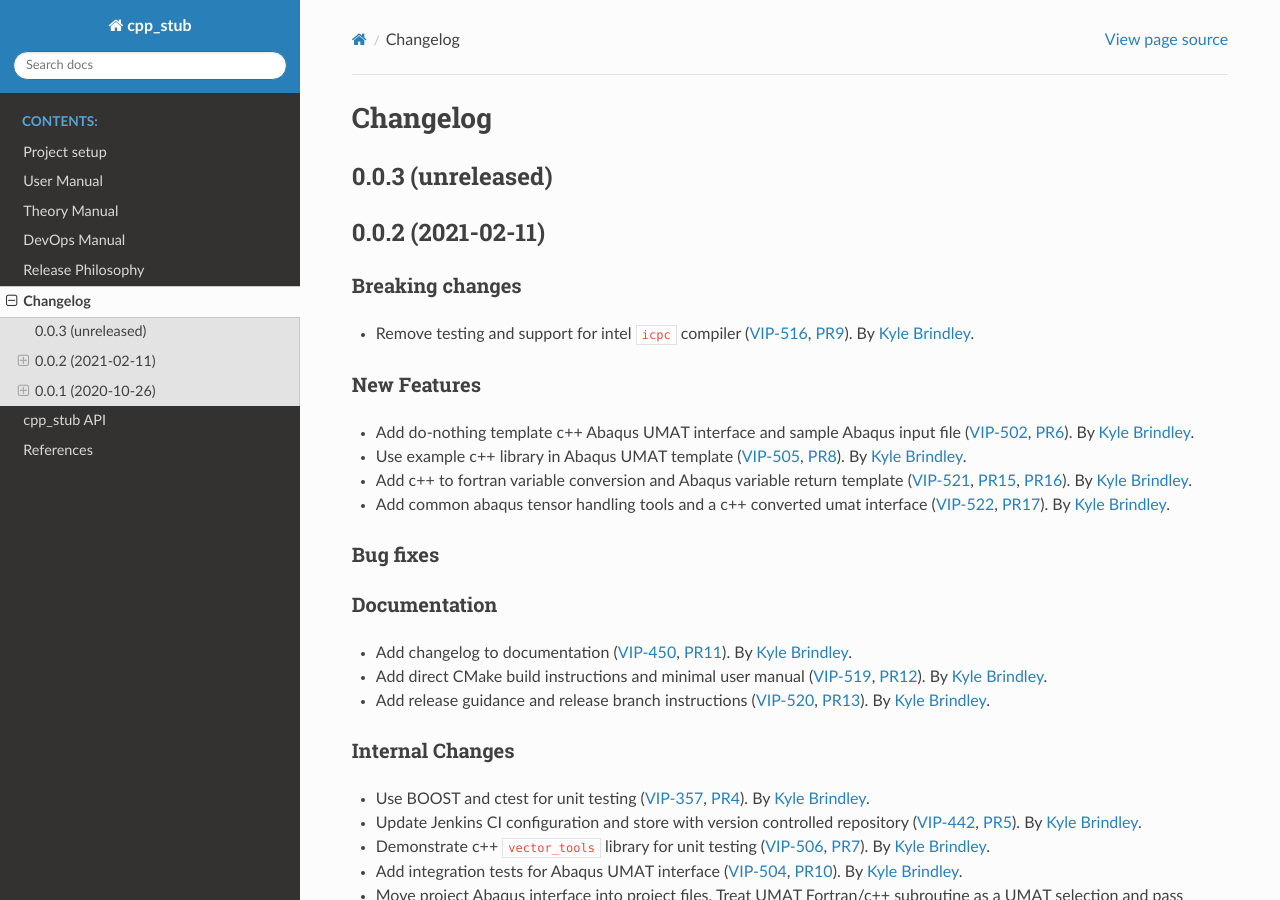
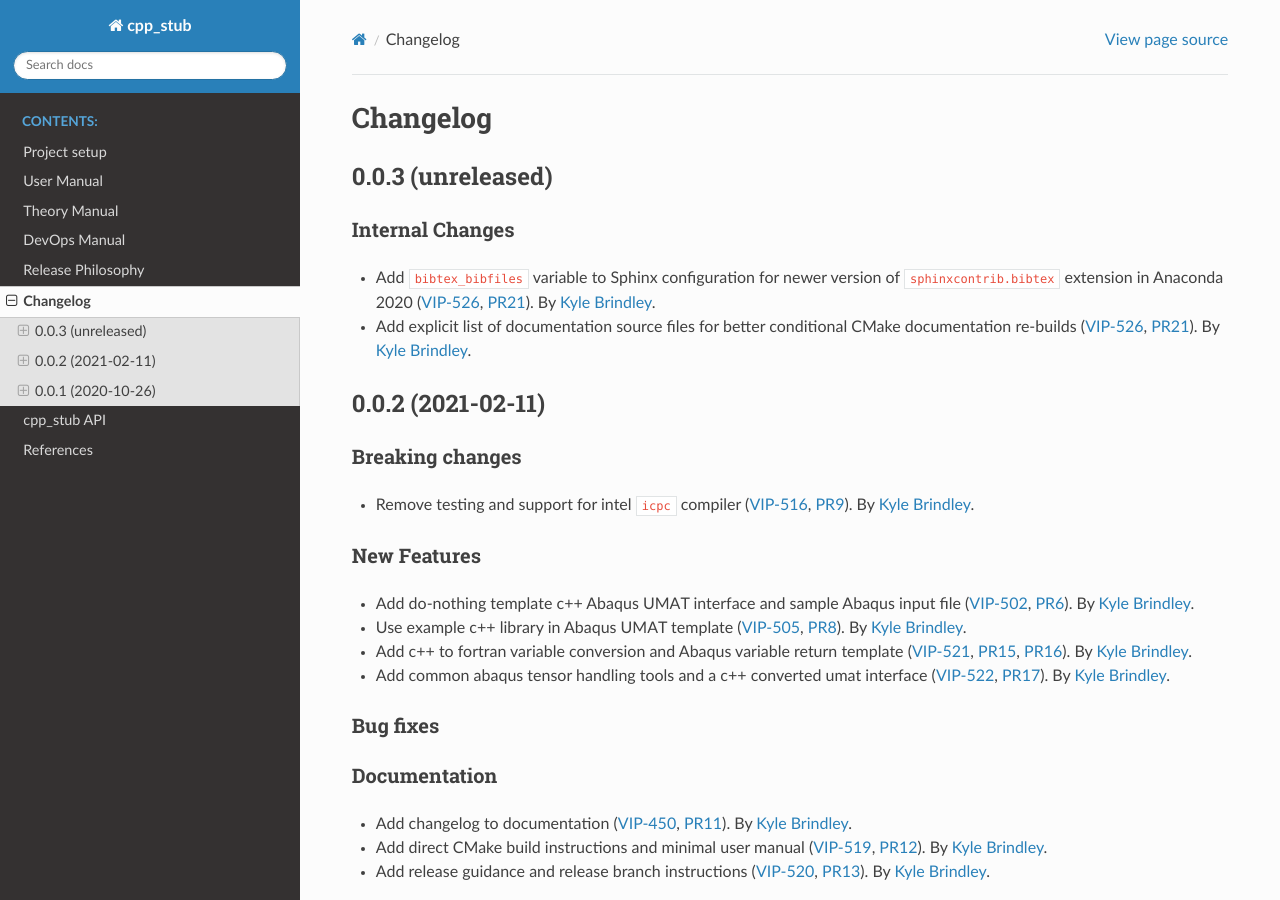
Before and after one commit to lanl/tardigrade-asp, a Sphinx documentation site: the page built from docs/changelog.rst, in a window 1280 px wide and 900 px high. Built offline with Sphinx 7.4.7 and the Read the Docs theme 2.0.0, drawn with Linux system fonts in a browser that asks for light colours.

Commit message:
DOC: update changelog

```diff
--- a/docs/changelog.rst
+++ b/docs/changelog.rst
@@ -5,6 +5,13 @@ Changelog
 
 0.0.3 (unreleased)
 ------------------
+
+Internal Changes
+~~~~~~~~~~~~~~~~
+- Add ``bibtex_bibfiles`` variable to Sphinx configuration for newer version of ``sphinxcontrib.bibtex`` extension in
+  Anaconda 2020 (:jira:`526`, :pull:`21`). By `Kyle Brindley`_.
+- Add explicit list of documentation source files for better conditional CMake documentation re-builds (:jira:`526`,
+  :pull:`21`). By `Kyle Brindley`_.
 
 0.0.2 (2021-02-11)
 ------------------
```
